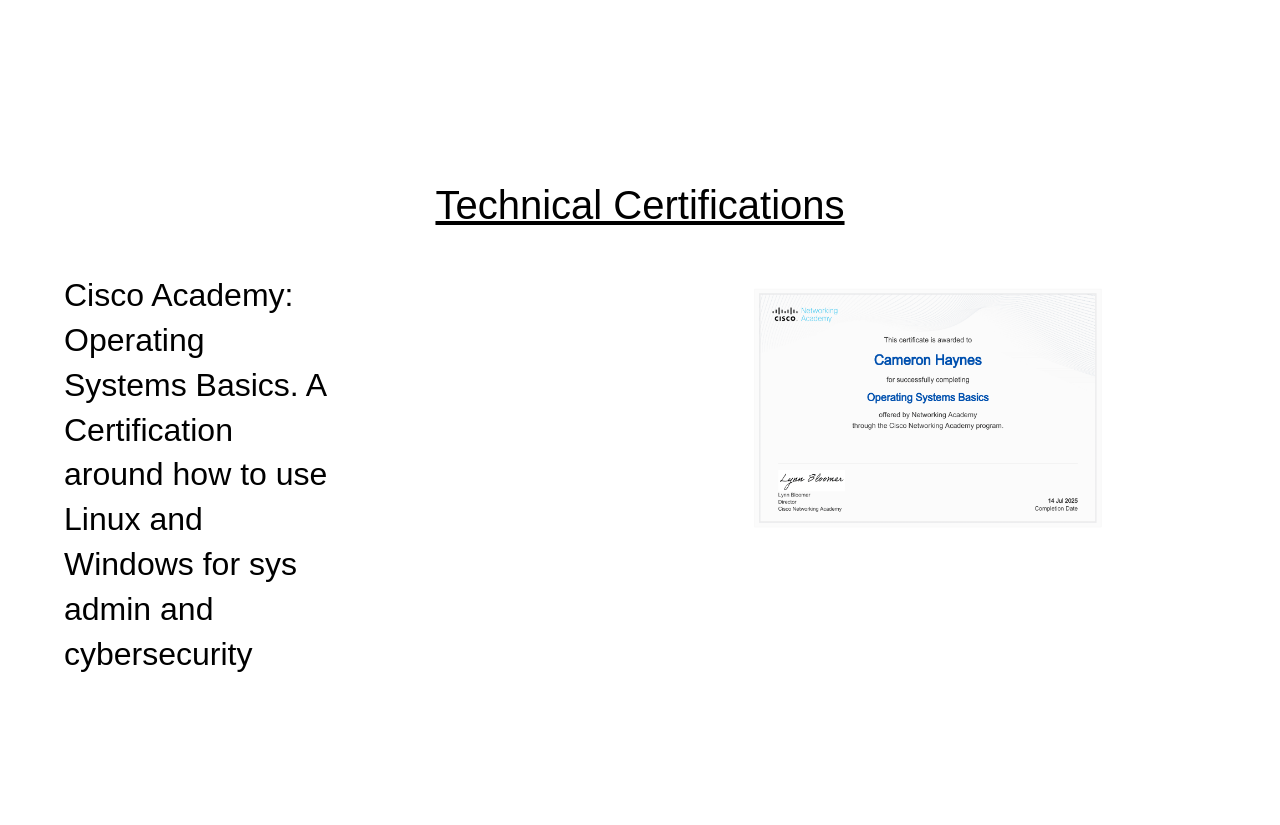
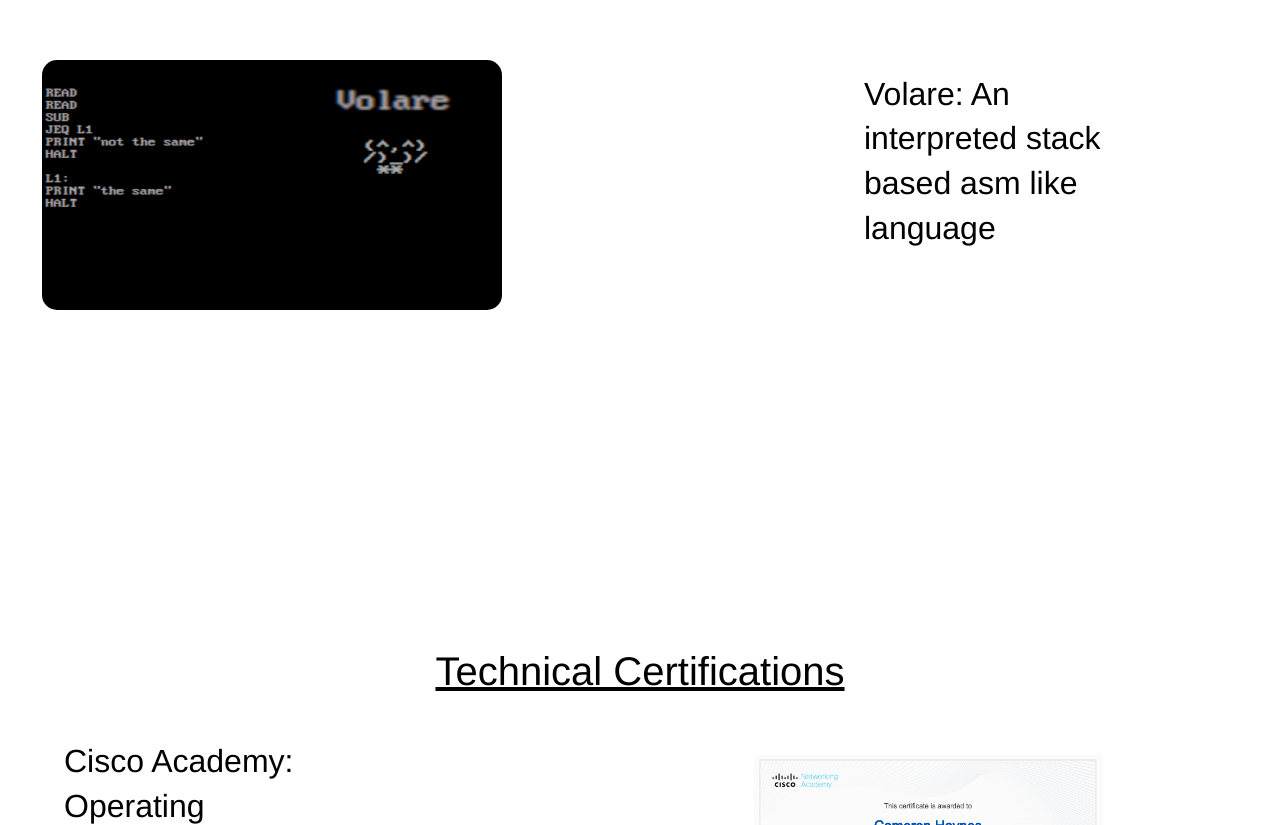
Before and after one commit to CamH04/Portfolio-Site, a React (Create React App) app in the folder site/: page / in a window 1280 px wide. Shown: the part 4741-5566 px from the top of the page. Built offline with nearby package versions, Linux system fonts and the light colour scheme.

Commit message:
fixed cv, font and added volare

```diff
--- a/site/src/App.css
+++ b/site/src/App.css
@@ -1,6 +1,6 @@
 /* https://www.cleancss.com/css-beautify/ */
 *{
-  font-family:hanken grotesk,Helvetica,Arial,sans-serif;
+  font-family: Verdana, sans-serif;
 }
 
 html,body,div,span,applet,object,iframe,h1,h2,h3,h4,h5,h6,p,blockquote,pre,a,abbr,acronym,address,big,cite,code,del,dfn,em,img,ins,kbd,q,s,samp,small,strike,strong,sub,sup,tt,var,b,u,i,center,dl,dt,dd,ol,ul,li,fieldset,form,label,legend,table,caption,tbody,tfoot,thead,tr,th,td,article,aside,canvas,details,embed,figure,figcaption,footer,header,hgroup,menu,nav,output,ruby,section,summary,time,mark,audio,video{
--- a/site/src/pages/Home.css
+++ b/site/src/pages/Home.css
@@ -1,6 +1,4 @@
-*{
-    font-family:Helvetica,Arial,sans-serif;
-}
+
 .Buttons{
     position: relative;
     display: flex;
--- a/site/src/pages/Home.js
+++ b/site/src/pages/Home.js
@@ -9,6 +9,7 @@
 import NHS from './img/NHS.png';
 import NN from './img/nn.png';
 import Cirt1 from './img/Cirt1.png';
+import volPic from './img/eg.png'
 
 import React, { useEffect, useRef } from 'react';
 import Aos from 'aos';
@@ -172,6 +173,22 @@
                 </div>
             </section>
 
+            {/* Volare Interpreter */}
+                <div data-aos="fade-up" data-aos-duration="2000">
+                    <div className="project grid center gap">
+                        <a href="https://github.com/CamH04/Volare/" className="col-8 col-6-m col-3-s project-image">
+                            <img id="ui" src={volPic} width="480" height="270" alt="Alba Software" data-aos="zoom-in-right" data-aos-duration="1000" />
+                        </a>
+                        <div className="col-3 col-6-m col-3-s center">
+                            <h2 data-aos="zoom-in-left" data-aos-duration="1000">
+                                <a href="https://github.com/CamH04/Volare/">
+                                    Volare: An interpreted stack based asm like language
+                                </a>
+                            </h2>
+                        </div>
+                    </div>
+                </div>
+
             {/* Certifications Section */}
             <section ref={cirtref} id="cirt-section" className="cirt">
                 <h1 className="name-text2 title-text" data-aos="fade-up" data-aos-duration="1500">Technical Certifications</h1>
--- a/site/src/pages/Photography.css
+++ b/site/src/pages/Photography.css
@@ -1,4 +1,3 @@
-
 * {
     box-sizing: border-box;
   }
@@ -10,7 +9,6 @@
 
   body {
     margin: 0;
-    font-family: Arial;
   }
 
   .header {
```
Also changed, not shown: site/src/pages/img/eg.png (added), 1 other file (tests, documents, lock files or other folders).
